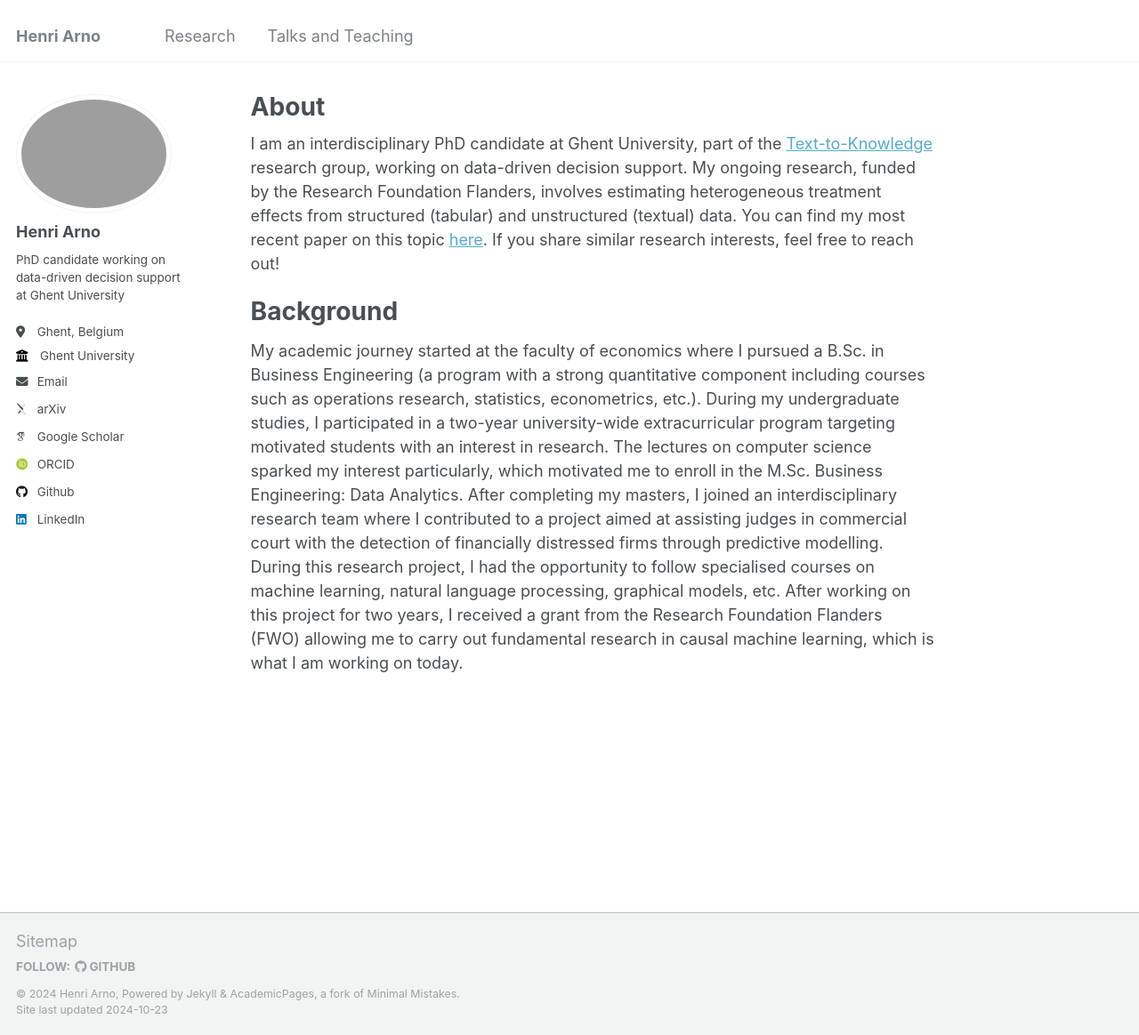
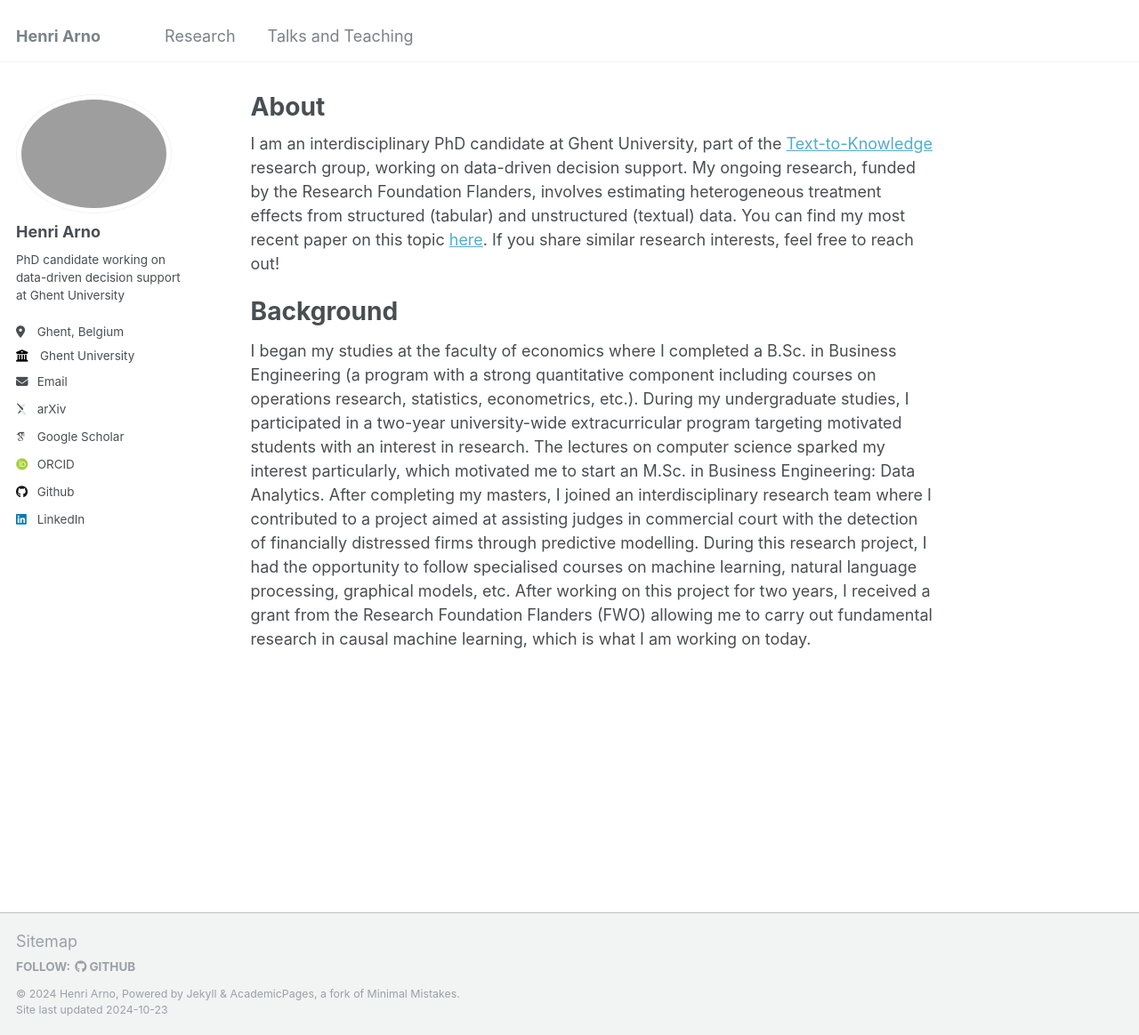
Before and after one commit to HenriArno/HenriArno.github.io, a Jekyll site: the page built from _pages/about.md, in a window 1280 px wide and 1164 px high. Shown: the whole window at 89% size. Built offline with Jekyll 4.4.1, drawn with Linux system fonts in a browser that asks for light colours; some web fonts are replaced.

Commit message:
Update about.md

```diff
--- a/_pages/about.md
+++ b/_pages/about.md
@@ -11,4 +11,4 @@ I am an interdisciplinary PhD candidate at Ghent University, part of the [Text-t
 
 Background
 ======
-My academic journey started at the faculty of economics where I pursued a B.Sc. in Business Engineering (a program with a strong quantitative component including courses such as operations research, statistics, econometrics, etc.). During my undergraduate studies, I participated in a two-year university-wide extracurricular program targeting motivated students with an interest in research. The lectures on computer science sparked my interest particularly, which motivated me to enroll in the M.Sc. Business Engineering: Data Analytics. After completing my masters, I joined an interdisciplinary research team where I contributed to a project aimed at assisting judges in commercial court with the detection of financially distressed firms through predictive modelling. During this research project, I had the opportunity to follow specialised courses on machine learning, natural language processing, graphical models, etc. After working on this project for two years, I received a grant from the Research Foundation Flanders (FWO) allowing me to carry out fundamental research in causal machine learning, which is what I am working on today.
+I began my studies at the faculty of economics where I completed a B.Sc. in Business Engineering (a program with a strong quantitative component including courses on operations research, statistics, econometrics, etc.). During my undergraduate studies, I participated in a two-year university-wide extracurricular program targeting motivated students with an interest in research. The lectures on computer science sparked my interest particularly, which motivated me to start an M.Sc. in Business Engineering: Data Analytics. After completing my masters, I joined an interdisciplinary research team where I contributed to a project aimed at assisting judges in commercial court with the detection of financially distressed firms through predictive modelling. During this research project, I had the opportunity to follow specialised courses on machine learning, natural language processing, graphical models, etc. After working on this project for two years, I received a grant from the Research Foundation Flanders (FWO) allowing me to carry out fundamental research in causal machine learning, which is what I am working on today.
```
